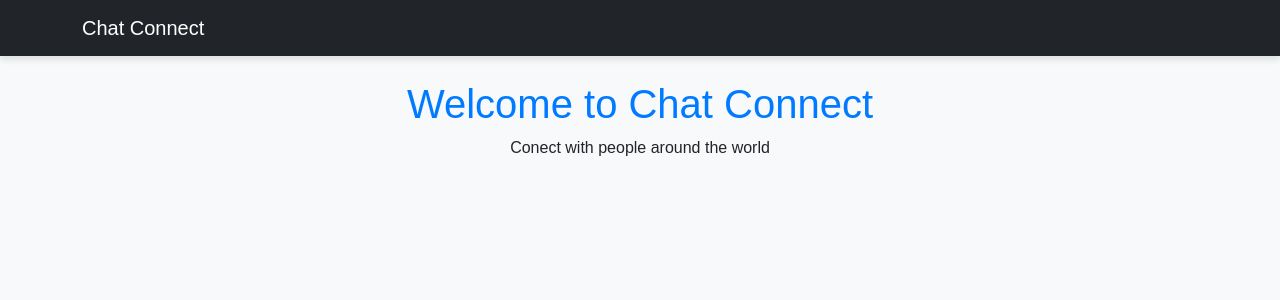
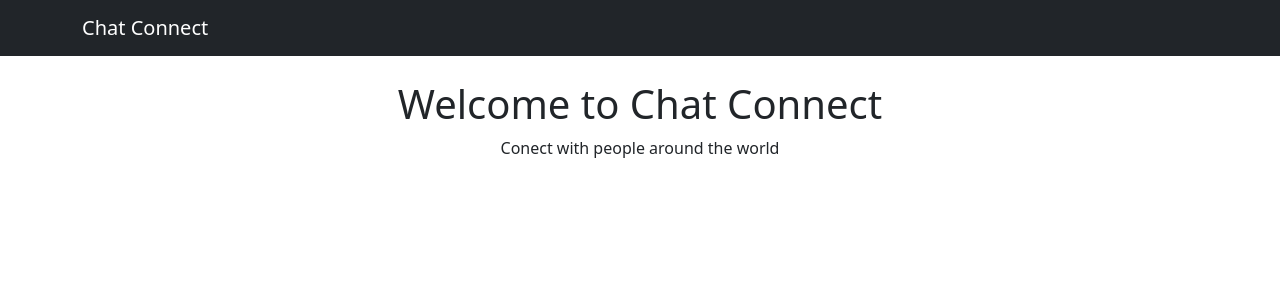
Before and after one commit to JoaquinPalacio/ChatConnect, a FastAPI app: page / in a window 1280 px wide. Shown: the top 300 px of the page. Run offline with FastAPI, Linux system fonts and the light colour scheme.

Commit message:
Se eliminan los archivos estaticos

```diff
--- a/static/css/styles.css
+++ /dev/null
@@ -1,12 +0,0 @@
-body {
-    background-color: #f8f9fa;
-    font-family: Arial, sans-serif;
-}
-
-h1 {
-    color: #007bff;
-}
-
-.navbar {
-    box-shadow: 0px 4px 6px rgba(0, 0, 0, 0.1);
-}
--- a/templates/base.html
+++ b/templates/base.html
@@ -6,7 +6,6 @@
     <meta name="viewport" content="width=device-width, initial-scale=1.0">
     <title>{{ title }}</title>
     <link rel="stylesheet" href="https://cdn.jsdelivr.net/npm/bootstrap@5.3.0/dist/css/bootstrap.min.css">
-    <link rel="stylesheet" href="{{ url_for('static', path='/css/styles.css') }}">
 </head>
 
 <body>
@@ -20,7 +19,6 @@
         {% block content %}{% endblock %}
     </div>
 
-    <script src="{{ url_for('static', path='/js/scripts.js') }}"></script>
 </body>
 
 </html>
```
